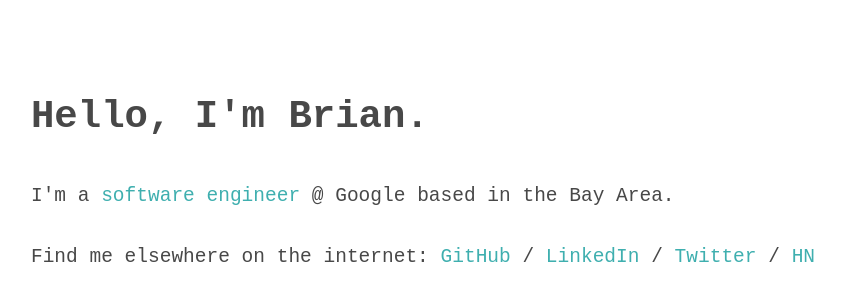
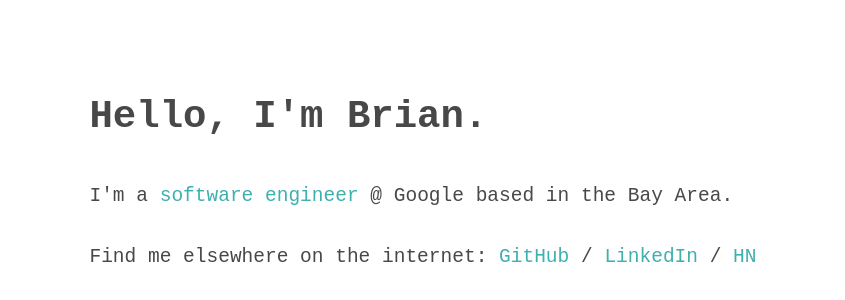
Before and after one commit to brianxie/brianxie.github.io, a Next.js app: page / in a window 1280 px wide. Shown: the part 222-522 px from the top of the page, without its empty margins (217-1062 px from the left). Built offline with nearby package versions, Linux system fonts and the light colour scheme.

Commit message:
Update, remove defunct sns

```diff
--- a/pages/index.tsx
+++ b/pages/index.tsx
@@ -23,7 +23,6 @@
           Find me elsewhere on the internet:
           {' '}<a href="https://github.com/brianxie">GitHub</a> /
           {' '}<a href="https://linkedin.com/in/brianxie">LinkedIn</a> /
-          {' '}<a href="https://twitter.com/brixie_">Twitter</a> /
           {' '}<a href="https://news.ycombinator.com/user?id=brixie">HN</a>
         </p>
       </main>
--- a/tsconfig.json
+++ b/tsconfig.json
@@ -16,7 +16,8 @@
     "moduleResolution": "node",
     "resolveJsonModule": true,
     "isolatedModules": true,
-    "jsx": "preserve"
+    "jsx": "preserve",
+    "incremental": true
   },
   "include": [
     "next-env.d.ts",
```
Also changed, not shown: package.json (+6 -6 lines), next-env.d.ts, 1 other file (tests, documents, lock files or other folders).
